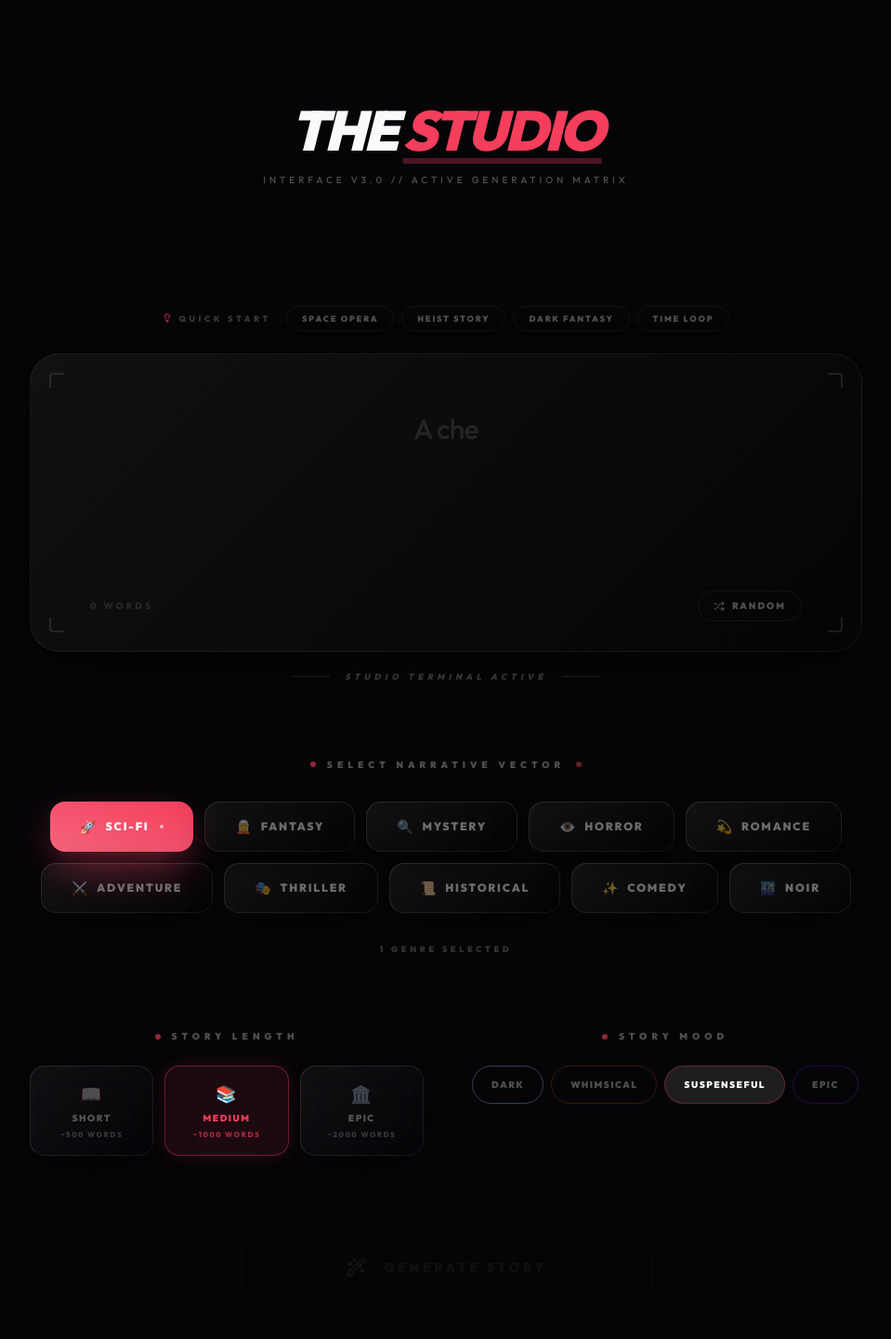
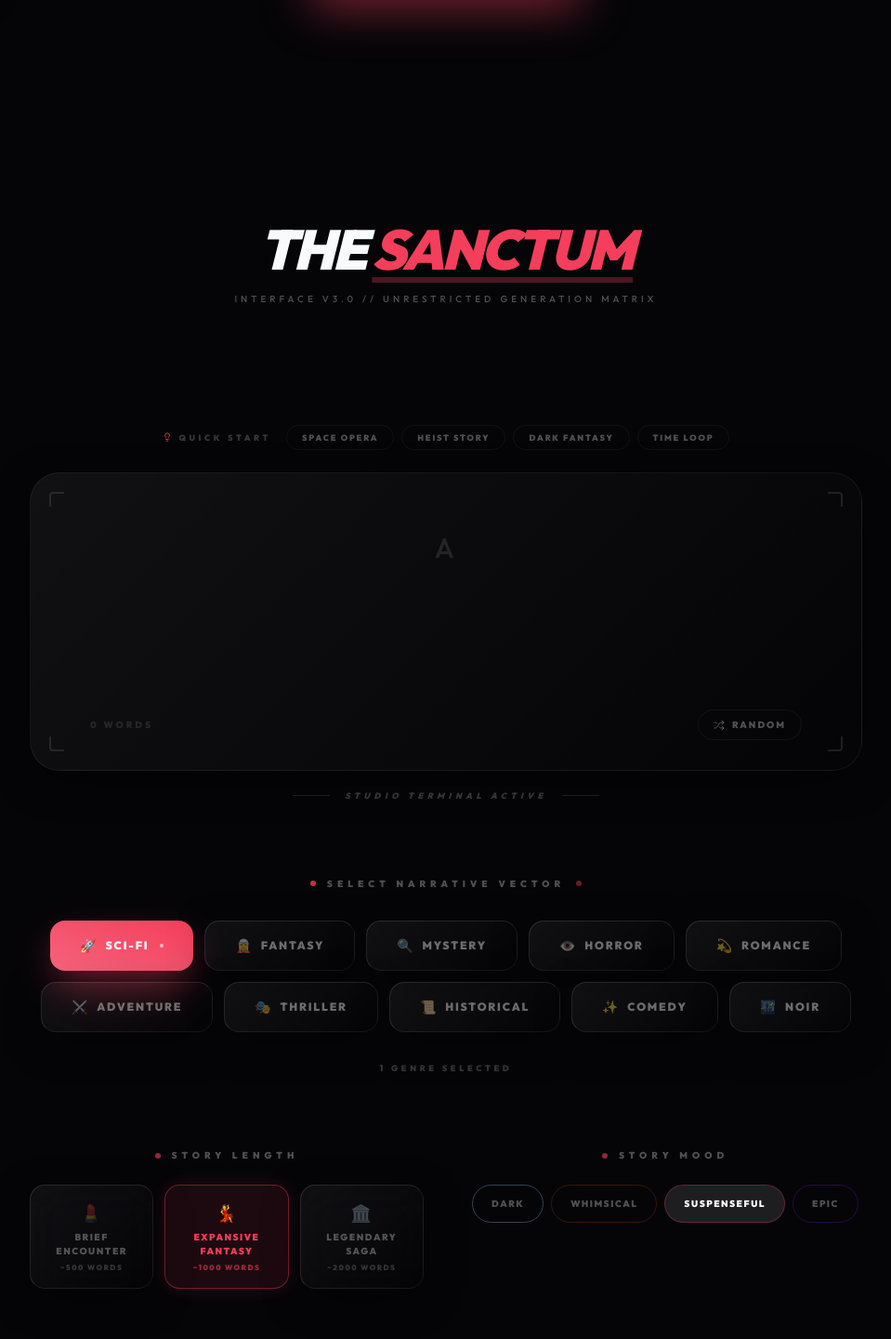
Before and after one commit to rayekate/stories, a Next.js app: page / in a window 1280 px wide. Shown: the part 1070-2510 px from the top of the page at 93% size, without its empty margins (160-1119 px from the left). Built offline with nearby package versions, Linux system fonts and the light colour scheme; no server answers; the database is empty.

Commit message:
feat: Revise metadata and UI elements for "Sanctum AI" branding, enhancing narrative focus and user experience

```diff
--- a/app/layout.tsx
+++ b/app/layout.tsx
@@ -11,15 +11,15 @@ const outfit = Outfit({
 
 export const metadata: Metadata = {
   metadataBase: new URL(process.env.NEXT_PUBLIC_BASE_URL || "http://localhost:3000"),
-  title: "AI Story Studio | Create Immersive Stories with AI",
-  description: "Transform your wildest prompts into immersive, cinematic narrative experiences. The premium AI-powered studio for writers, gamers, and dreamers.",
-  keywords: ["AI Story Generator", "Narrative AI", "Creative Writing tool", "AI Storyteller", "Interactive Stories"],
-  authors: [{ name: "AI Story Studio Team" }],
+  title: "SANCTUM AI | Unrestricted Adult Fantasy & Story Generation",
+  description: "Transform your deepest desires into unfiltered, cinematic narrative experiences. The elite AI studio for unconstrained adult imagination and dark fantasy.",
+  keywords: ["Adult AI Story Generator", "Unrestricted Fantasy AI", "Mature Creative Writing", "Sanctum AI", "Private Narratives"],
+  authors: [{ name: "Sanctum AI Team" }],
   openGraph: {
-    title: "AI Story Studio | Create Immersive Stories with AI",
-    description: "Transform your wildest prompts into immersive, cinematic narrative experiences.",
-    url: "https://story-studio.ai",
-    siteName: "AI Story Studio",
+    title: "SANCTUM AI | Unrestricted Adult Fantasy Narratives",
+    description: "Transform your deepest desires into unfiltered, cinematic narrative experiences.",
+    url: "https://naughtytales.xyz",
+    siteName: "Sanctum AI",
     images: [
       {
         url: "/og-image.png",
@@ -32,8 +32,8 @@ export const metadata: Metadata = {
   },
   twitter: {
     card: "summary_large_image",
-    title: "AI Story Studio | Create Immersive Stories with AI",
-    description: "Transform your wildest prompts into immersive, cinematic narrative experiences.",
+    title: "SANCTUM AI | Unrestricted Adult Fantasy Narratives",
+    description: "Transform your deepest desires into unfiltered, cinematic narrative experiences.",
     images: ["/og-image.png"],
   },
 };
@@ -44,10 +44,12 @@ export default function RootLayout({
   children: React.ReactNode;
 }>) {
   return (
-    <html lang="en" className={`${outfit.variable} h-full antialiased`} suppressHydrationWarning>
-      <body className="min-h-full flex flex-col bg-[#050505]">
+    <html lang="en" className={`${outfit.variable} h-full antialiased`} suppressHydrationWarning data-scroll-behavior="smooth">
+      <body className="min-h-full flex flex-col bg-[#050505]" suppressHydrationWarning>
         <Navbar />
-        {children}
+        <div className="flex-1 pt-32">
+          {children}
+        </div>
         <Footer />
       </body>
     </html>
--- a/app/page.tsx
+++ b/app/page.tsx
@@ -32,10 +32,10 @@ export default async function Home() {
         <div className="container-tight">
           <div className="w-full mb-16 text-center space-y-4">
             <h2 className="text-4xl md:text-6xl font-black tracking-tighter uppercase italic">
-              THE <span className="text-accent underline decoration-accent/30 underline-offset-8">STUDIO</span>
+              THE <span className="text-accent underline decoration-accent/30 underline-offset-8">SANCTUM</span>
             </h2>
             <p className="text-white/30 font-medium uppercase tracking-[0.4em] text-[10px]">
-              Interface v3.0 // Active Generation Matrix
+              Interface v3.0 // Unrestricted Generation Matrix
             </p>
           </div>
           <div className="w-full flex justify-center">
@@ -44,8 +44,7 @@ export default async function Home() {
         </div>
       </section>
 
-      {/* Features Section */}
-      <Features />
+
 
       {/* How It Works is now inside Features */}
 
--- a/components/MainStudio.tsx
+++ b/components/MainStudio.tsx
@@ -8,9 +8,9 @@ import LoadingScreen from "./LoadingScreen";
 import StoryPage from "./StoryPage";
 
 const STORY_LENGTHS = [
-  { id: "short",  label: "Short",  desc: "~500 words", icon: "📖" },
-  { id: "medium", label: "Medium", desc: "~1000 words", icon: "📚" },
-  { id: "epic",   label: "Epic",   desc: "~2000 words", icon: "🏛️" },
+  { id: "short",  label: "Brief Encounter",  desc: "~500 words", icon: "💄" },
+  { id: "medium", label: "Expansive Fantasy", desc: "~1000 words", icon: "💃" },
+  { id: "epic",   label: "Legendary Saga",   desc: "~2000 words", icon: "🏛️" },
 ];
 
 const STORY_MOODS = [
@@ -270,14 +270,14 @@ export default function MainStudio() {
           {isLoading ? (
             <>
               <span className="w-5 h-5 border-2 border-white/30 border-t-white rounded-full animate-spin shrink-0" />
-              <span>Generating Story...</span>
+              <span>Awakening Fantasy...</span>
             </>
           ) : (
             <>
               <svg xmlns="http://www.w3.org/2000/svg" width="22" height="22" viewBox="0 0 24 24" fill="none" stroke="currentColor" strokeWidth="2.5" strokeLinecap="round" strokeLinejoin="round" className="shrink-0">
                 <path d="m21.64 3.64-1.28-1.28a1.21 1.21 0 0 0-1.72 0L2.36 18.64a1.21 1.21 0 0 0 0 1.72l1.28 1.28a1.21 1.21 0 0 0 1.72 0L21.64 5.36a1.21 1.21 0 0 0 0-1.72Z"/><path d="m14 7 3 3"/><path d="M5 6v4"/><path d="M19 14v4"/><path d="M10 2v2"/><path d="M7 8H3"/><path d="M21 16h-4"/><path d="M11 3H9"/>
               </svg>
-              Generate Story
+              Generate Fantasy
             </>
           )}
         </motion.button>
```
